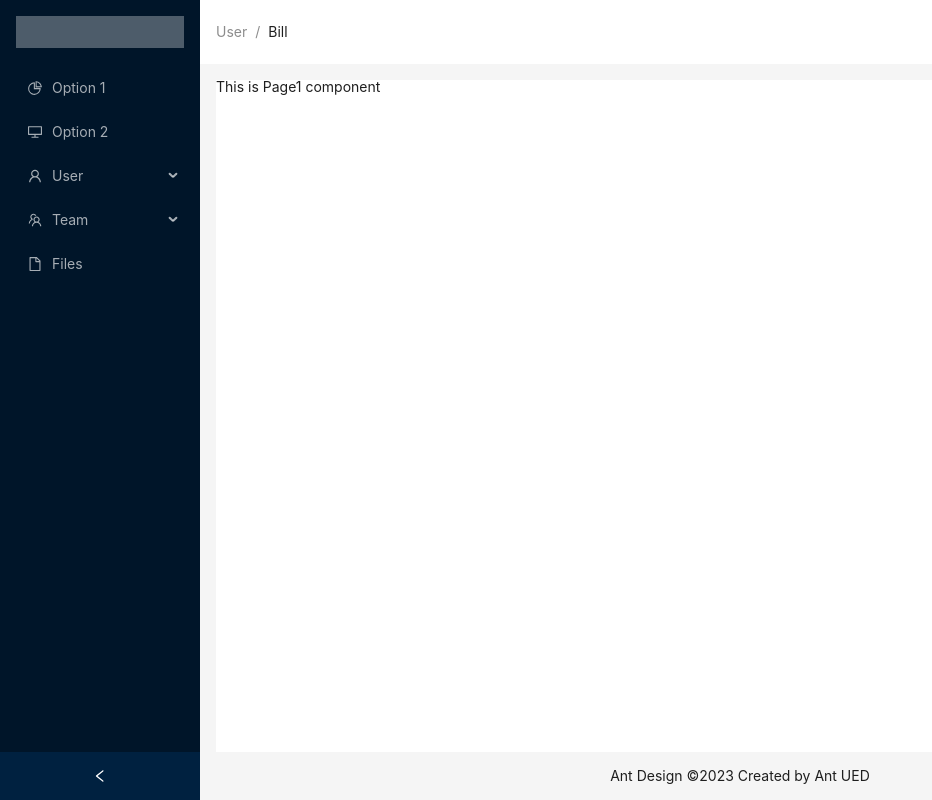
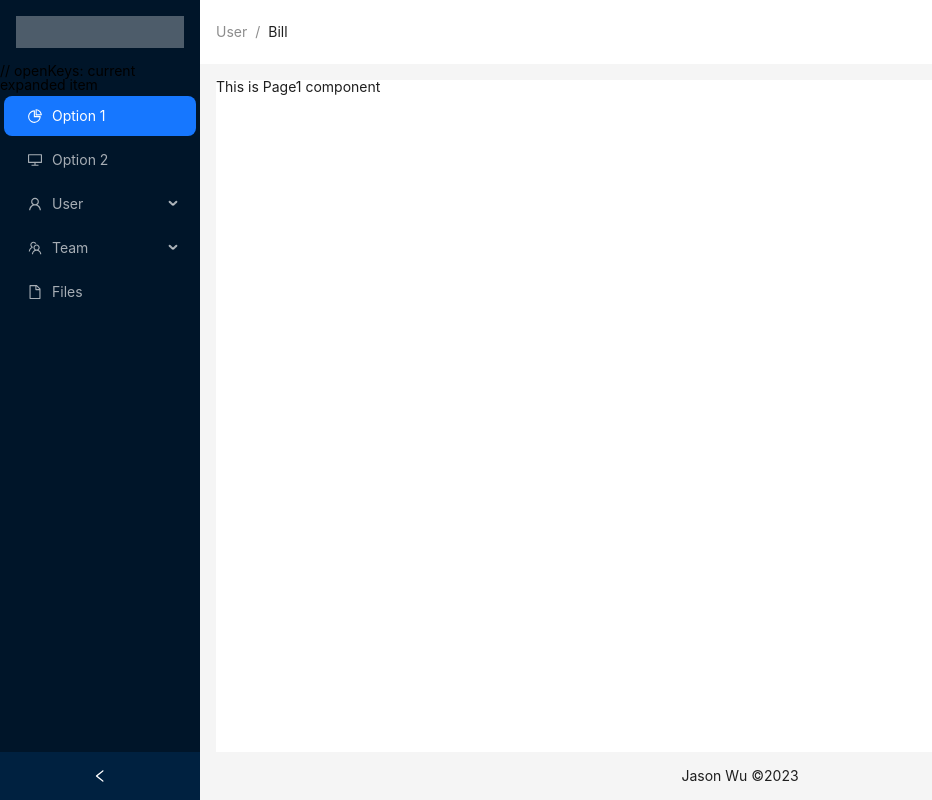
Before and after one commit to jaaasonwu/react-management, a React (Vite) app: page /page1 in a window 1280 px wide. Shown: the whole page, without its empty margins (0-932 px from the left). Built offline with nearby package versions, Linux system fonts and the light colour scheme.

Commit message:
1. Extract menu to new component. 2. Add router for submenu, and fix expanded menu after refreshing.

```diff
--- /dev/null
+++ b/src/components/SideMenu/index.tsx
@@ -0,0 +1,82 @@
+import {Menu, MenuProps} from "antd";
+import React, {useState} from "react";
+import {DesktopOutlined, FileOutlined, PieChartOutlined, TeamOutlined, UserOutlined} from "@ant-design/icons";
+import {useLocation, useNavigate} from "react-router-dom";
+
+type MenuItem = Required<MenuProps>['items'][number];
+
+function getItem(
+    label: React.ReactNode,
+    key: React.Key,
+    icon?: React.ReactNode,
+    children?: MenuItem[],
+): MenuItem {
+    return {
+        key,
+        icon,
+        children,
+        label,
+    } as MenuItem;
+}
+
+const items: MenuItem[] = [
+    getItem('Option 1', '/page1', <PieChartOutlined/>),
+    getItem('Option 2', '/page2', <DesktopOutlined/>),
+    getItem('User', 'user', <UserOutlined/>, [
+        getItem('Tom', '/user/Tom'),
+        getItem('Bill', '4'),
+        getItem('Alex', '5'),
+    ]),
+    getItem('Team', 'team', <TeamOutlined/>, [getItem('Team 1', '6'), getItem('Team 2', '8')]),
+    getItem('Files', '9', <FileOutlined/>),
+];
+const rootSubmenuKeys = ['user', 'team'];
+
+const SideMenu: React.FC = () => {
+    const [currOpenKeys, setCurrOpenKeys] = useState<string[]>([]);
+    const currLocation = useLocation();
+    const onOpenChange = (keys: string[]) => {
+        // const onOpenChange: MenuProps['onOpenChange'] = (keys) => {
+        const latestOpenKeys = keys.find((key) => currOpenKeys.indexOf(key) === -1);
+        if (latestOpenKeys && rootSubmenuKeys.indexOf(latestOpenKeys) === -1) {
+            setCurrOpenKeys(keys);
+        } else {
+            setCurrOpenKeys(latestOpenKeys ? [latestOpenKeys] : keys);
+        }
+
+    }
+
+    const navigateTo = useNavigate();
+
+    const menuClick = (e: { key: string }) => {
+        console.log("Clicked: ", e.key);
+
+        // programmatic navigation
+        navigateTo(e.key);
+    }
+
+    // Use current path to compare with the path of all children in menu items. If equal, find the parent to
+    // be used as the selectedKey of sidebar.
+    const findSelectedParent = () => {
+        const path = currLocation.pathname;
+
+        const item = items.find((item) => {
+            if (item && "children" in item && item.children) {
+                return item.children.find((child) => {
+                    if (child && child.key === path) {
+                        return true;
+                    }
+                })
+            }
+        });
+        return item?.key ? item.key.toString() : null;
+    }
+
+    return <Menu theme="dark" defaultSelectedKeys={[currLocation.pathname]} mode="inline"
+
+    // return <Menu theme="dark" defaultSelectedKeys={[findSelectedKeys() ?? currLocation.pathname]} mode="inline"
+                 items={items} onClick={menuClick}
+                 onOpenChange={onOpenChange} openKeys={findSelectedParent() ? [findSelectedParent()!] : currOpenKeys}/>;
+}
+
+export default SideMenu
--- a/src/router/index_component.tsx
+++ b/src/router/index_component.tsx
@@ -5,6 +5,7 @@ import React, {lazy} from "react";
 
 const Page1 = lazy(() => import("../views/Page1.tsx"));
 const Page2 = lazy(() => import("../views/Page2.tsx"));
+const Tom = lazy(() => import("../views/Tom.tsx"));
 
 const lazyLoadingComponent = (comp: JSX.Element) => (
     <React.Suspense fallback={<div>Loading...</div>}>
@@ -24,7 +25,10 @@ const baseRouter = () => (
             <Route path={"/"} element={<Home/>}>
                 <Route path={"/page1"} element={lazyLoadingComponent(<Page1/>)}></Route>
                 <Route path={"/page2"} element={lazyLoadingComponent(<Page2/>)}></Route>
+                <Route path={"/user/Tom"} element={lazyLoadingComponent(<Tom/>)}></Route>
             </Route>
+            // Navigate to home page when visiting non-existent path
+            <Route path={"*"} element={<Navigate to={"/page1"}/>}></Route>
         </Routes>
     </BrowserRouter>
 )
--- a/src/views/Home.tsx
+++ b/src/views/Home.tsx
@@ -1,75 +1,36 @@
-import React, { useState } from 'react';
-import {Outlet, useNavigate} from "react-router-dom";
-import {
-    DesktopOutlined,
-    FileOutlined,
-    PieChartOutlined,
-    TeamOutlined,
-    UserOutlined,
-} from '@ant-design/icons';
-import type { MenuProps } from 'antd';
-import { Breadcrumb, Layout, Menu, theme } from 'antd';
+import React, {useState} from 'react';
+import {Outlet} from "react-router-dom";
+import {Breadcrumb, Layout, theme} from 'antd';
+import SideMenu from "@/components/SideMenu";
 
-const { Header, Content, Footer, Sider } = Layout;
+const {Header, Content, Footer, Sider} = Layout;
 
-type MenuItem = Required<MenuProps>['items'][number];
-
-function getItem(
-    label: React.ReactNode,
-    key: React.Key,
-    icon?: React.ReactNode,
-    children?: MenuItem[],
-): MenuItem {
-    return {
-        key,
-        icon,
-        children,
-        label,
-    } as MenuItem;
-}
-
-const items: MenuItem[] = [
-    getItem('Option 1', '/page1', <PieChartOutlined />),
-    getItem('Option 2', '/page2', <DesktopOutlined />),
-    getItem('User', 'sub1', <UserOutlined />, [
-        getItem('Tom', '3'),
-        getItem('Bill', '4'),
-        getItem('Alex', '5'),
-    ]),
-    getItem('Team', 'sub2', <TeamOutlined />, [getItem('Team 1', '6'), getItem('Team 2', '8')]),
-    getItem('Files', '9', <FileOutlined />),
-];
 
 const HomeView: React.FC = () => {
     const [collapsed, setCollapsed] = useState(false);
     const {
-        token: { colorBgContainer },
-    } = theme.useToken();
-    const navigateTo = useNavigate();
+        token: {colorBgContainer},
+    } = theme.useToken()
 
-    const menuClick = (e: { key: string }) => {
-        console.log("Clicked: ", e.key);
 
-        // programmatic navigation
-        navigateTo(e.key);
-    }
     return (
-        <Layout style={{ minHeight: '100vh' }}>
+        <Layout style={{minHeight: '100vh'}}>
             <Sider collapsible collapsed={collapsed} onCollapse={(value) => setCollapsed(value)}>
-                <div className="logo" />
-                <Menu theme="dark" defaultSelectedKeys={['1']} mode="inline" items={items} onClick={menuClick}/>
+                <div className="logo"/>
+                // openKeys: current expanded item
+                <SideMenu/>
             </Sider>
             <Layout>
-                <Header style={{ paddingLeft: '16px', background: colorBgContainer }} >
-                    <Breadcrumb style={{ lineHeight: '64px' }}>
+                <Header style={{paddingLeft: '16px', background: colorBgContainer}}>
+                    <Breadcrumb style={{lineHeight: '64px'}}>
                         <Breadcrumb.Item>User</Breadcrumb.Item>
                         <Breadcrumb.Item>Bill</Breadcrumb.Item>
                     </Breadcrumb>
                 </Header>
-                <Content style={{ margin: '16px 16px 0' }} className={"site-layout-background"}>
+                <Content style={{margin: '16px 16px 0'}} className={"site-layout-background"}>
                     <Outlet/>
                 </Content>
-                <Footer style={{ textAlign: 'center', padding:0, lineHeight:'48px' }}>Ant Design ©2023 Created by Ant UED</Footer>
+                <Footer style={{textAlign: 'center', padding: 0, lineHeight: '48px'}}>Jason Wu ©2023</Footer>
             </Layout>
         </Layout>
     );
--- /dev/null
+++ b/src/views/Tom.tsx
@@ -0,0 +1,9 @@
+const View = () => {
+    return (
+        <div className={"page1"}>
+            <p>This is Tom component</p>
+        </div>
+    )
+}
+
+export default View;
```
